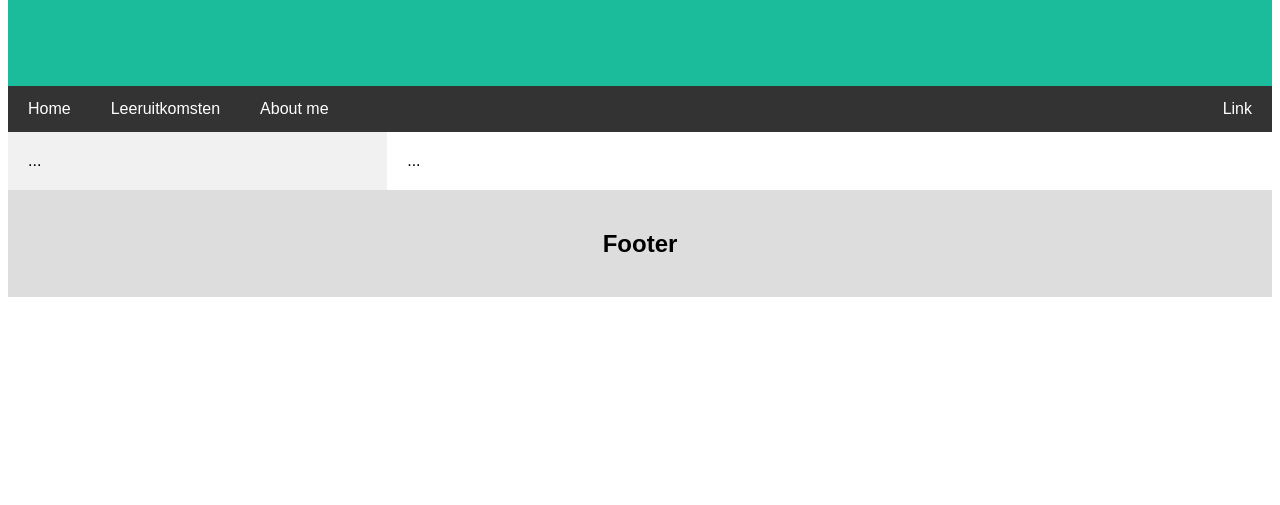
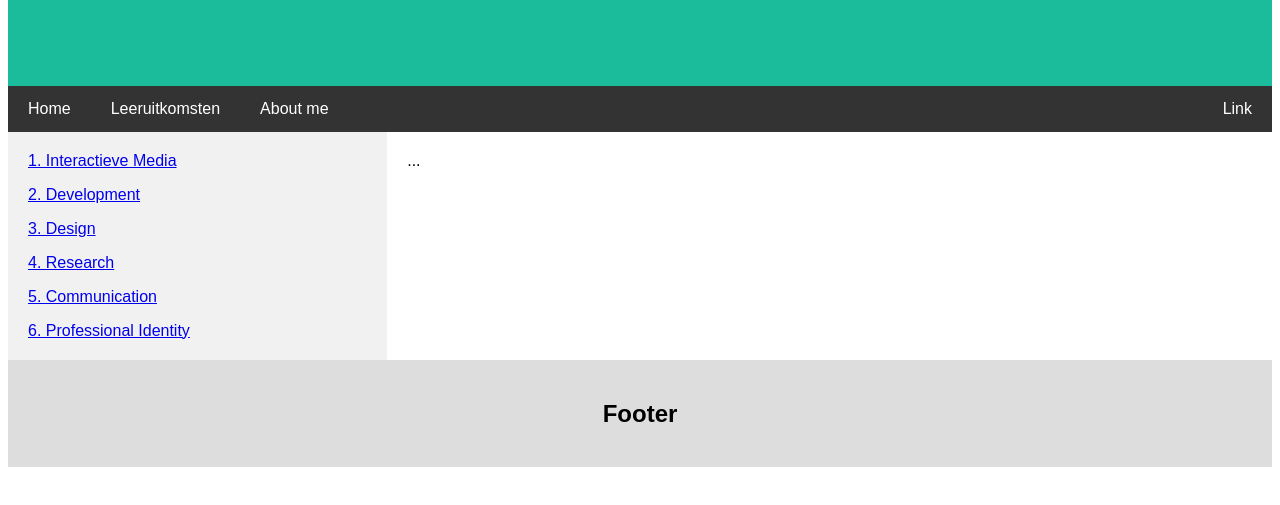
Before and after one commit to Merijnvdven/portfolio2, a plain HTML site: page Leeruitkomsten.html in a window 1280 px wide. Shown: the part 181-686 px from the top of the page. Drawn offline with Linux system fonts and the light colour scheme.

Commit message:
versie 2

```diff
--- a/Leeruitkomsten.html
+++ b/Leeruitkomsten.html
@@ -29,7 +29,20 @@ body {
   </div>
 
   <div class="row">
-    <div class="side">...</div>
+    <div class="side">
+      <a href="interactievemedia.html">1. Interactieve Media</a>
+      <p></p>
+
+      <a href="development.html">2. Development</a>
+      <p></p>
+      <a href="design.html">3. Design</a>
+      <p></p>
+      <a href="research.html">4. Research</a>
+      <p></p>
+      <a href="communication.html">5. Communication</a>
+      <p></p>
+      <a href="professional identity.html/">6. Professional Identity</a>
+    </div>
     <div class="main">...</div>
   </div>
 
```
Also changed, not shown: communication.html (added), design.html (added), development.html (added), interactievemedia.html (added), research.html (added), style.css (line endings or trailing spaces).
